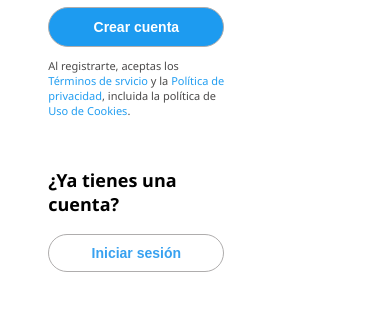
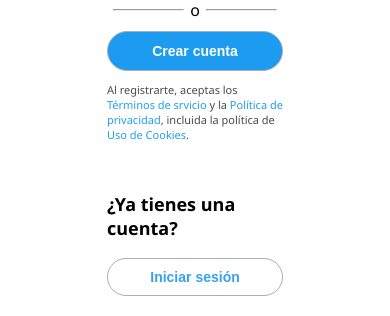
Before and after one commit to AitorBarrera/Ejercicio-Twitter-X, a plain HTML site: page index.html in a window 390 px wide. Shown: the part 662-978 px from the top of the page. Before the commit the page ends 954 px from the top, so only its background shows below. Drawn offline with Linux system fonts and the light colour scheme.

Commit message:
Version 2 texto centrado movil

```diff
--- a/css/style.css
+++ b/css/style.css
@@ -157,10 +157,13 @@ button{
 
     .right{
         width: 90%;
+        display: flex;
+        justify-content: center;
+        align-items: center;
+        flex-direction: column;
     }
 
     .container{
         flex-direction: column;
-        flex-wrap: nowrap;
     }
 }
```
